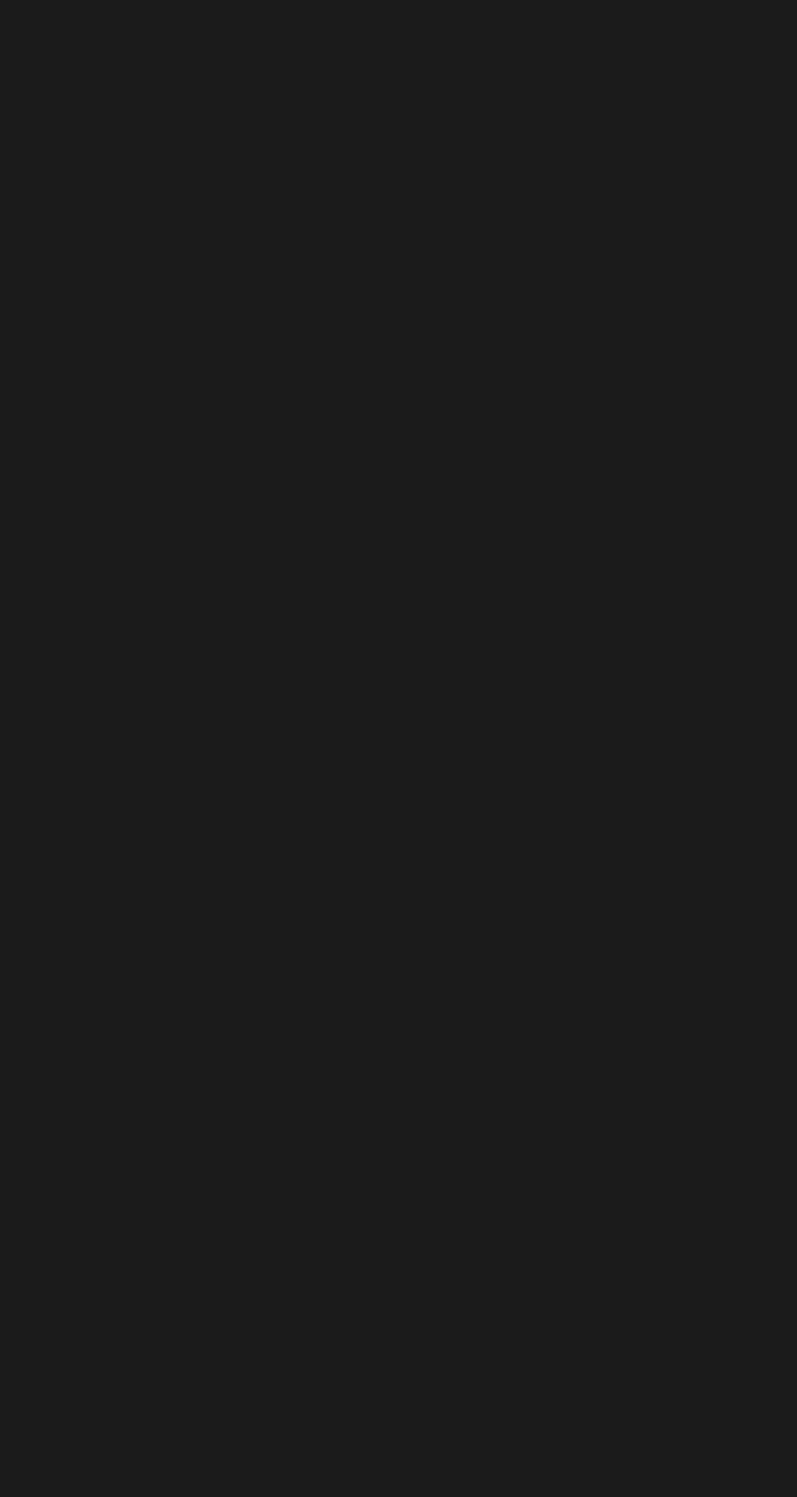
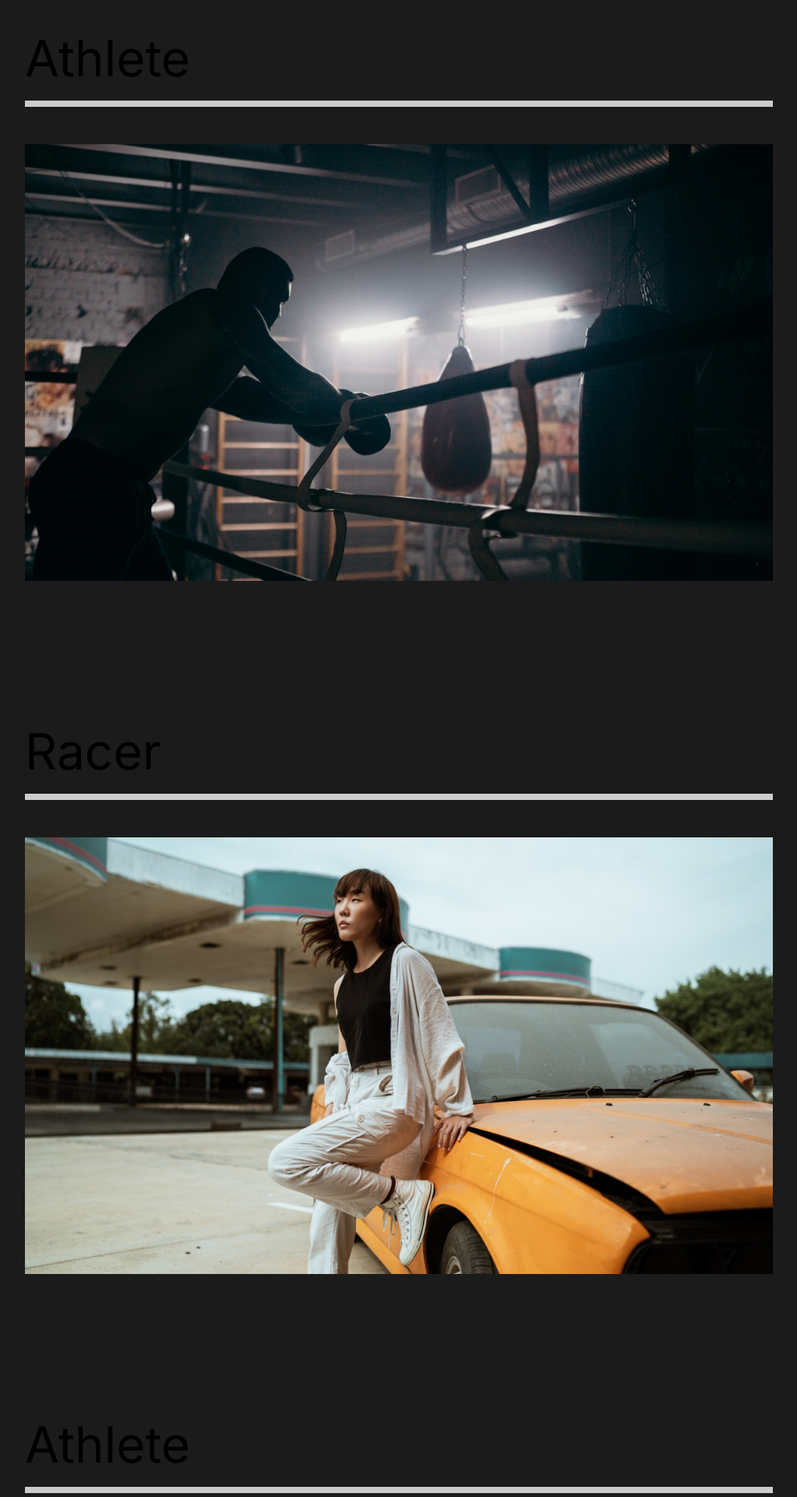
Before and after one commit to HakunaMatata5151/Capture, a React (Create React App) app: page /work in a window 1280 px wide. Shown: the part 140-2060 px from the top of the page at 78% size, without its empty margins (128-1151 px from the left). Before the commit the page ends 800 px from the top, so only its background shows below. Built offline with nearby package versions, Linux system fonts and the light colour scheme.

Commit message:
10. Our Work

```diff
--- a/src/pages/OurWork.js
+++ b/src/pages/OurWork.js
@@ -1,11 +1,59 @@
 import React from "react";
+import styled from "styled-components";
+import { Link } from "react-router-dom";
+
+//Images
+import athlete from "../img/athlete-small.png";
+import theracer from "../img/theracer-small.png";
+import goodtimes from "../img/goodtimes-small.png";
 
 const OurWork = () => {
   return (
-    <div>
-      <h1>Our Work</h1>
-    </div>
+    <Work>
+      <Movie>
+        <h2>Athlete</h2>
+        <div className="line"></div>
+        <Link>
+          <img src={athlete} alt="athelte " />
+        </Link>
+      </Movie>
+      <Movie>
+        <h2>Racer</h2>
+        <div className="line"></div>
+        <Link>
+          <img src={theracer} alt="theracer " />
+        </Link>
+      </Movie>
+      <Movie>
+        <h2>Athlete</h2>
+        <div className="line"></div>
+        <Link>
+          <img src={goodtimes} alt="goodtimes " />
+        </Link>
+      </Movie>
+    </Work>
   );
 };
+const Work = styled.div`
+  min-height: 100vh;
+  overflow: hidden;
+  padding: 5rem 10rem;
+  h2 {
+    padding: 1rem 0rem;
+  }
+`;
 
+const Movie = styled.div`
+  padding-bottom: 10rem;
+  .line {
+    height: 0.5rem;
+    background: #cccccc;
+    margin-bottom: 3rem;
+  }
+  img {
+    width: 100%;
+    height: 70vh;
+    object-fit: cover;
+  }
+`;
 export default OurWork;
```
